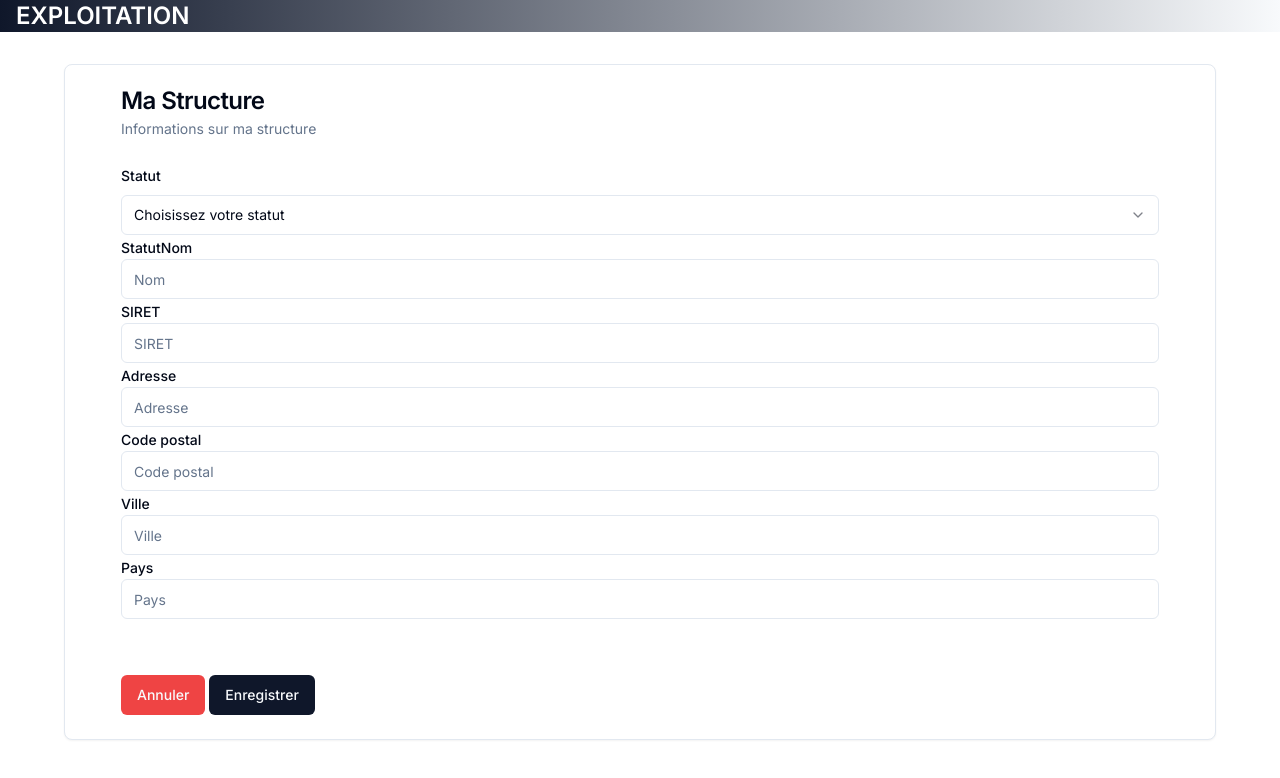
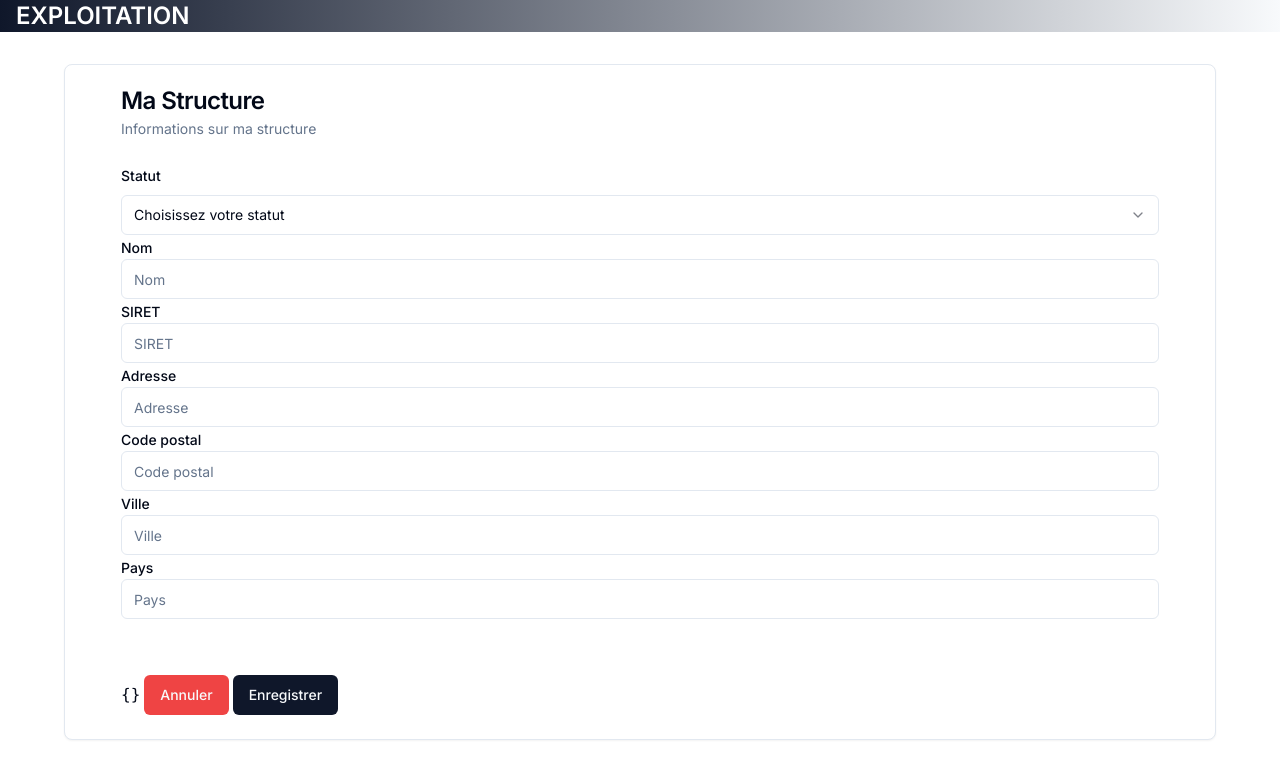
Before and after one commit to scaleup-coding-factory-L2/scale_up_front, a Next.js app: page /structure in a window 1280 px wide. Shown: the top 778 px of the page. Built offline with nearby package versions, Linux system fonts and the light colour scheme.

Commit message:
Code improvements

```diff
--- a/src/app/structure/structure-form.tsx
+++ b/src/app/structure/structure-form.tsx
@@ -53,8 +53,16 @@ type Structure = Company | Person;
 
 interface Employee {}
 
-const personSchema = z.object({
-  status: z.literal("temp-worker") || z.literal("freelance"),
+const tempWorkerSchema = z.object({
+  status: z.literal("temp-worker"),
+  firstName: z.string(),
+  lastName: z.string(),
+  phone: z.string(),
+  email: z.string().email(),
+});
+
+const freelanceSchema = z.object({
+  status: z.literal("freelance"),
   firstName: z.string(),
   lastName: z.string(),
   phone: z.string(),
@@ -73,8 +81,9 @@ const companySchema = z.object({
 
 // Schema must be either companySchema or personSchema
 const structureSchema = z.discriminatedUnion("status", [
+  tempWorkerSchema,
+  freelanceSchema,
   companySchema,
-  personSchema,
 ]);
 
 export default function StructureForm() {
@@ -82,9 +91,14 @@ export default function StructureForm() {
     resolver: zodResolver(structureSchema),
   });
 
+  const { watch } = useForm<z.infer<typeof structureSchema>>({
+    resolver: zodResolver(structureSchema),
+  });
+
   const [canEdit, setCanEdit] = useState(false);
 
-  const [structureType, setStructureType] = useState<string | null>(null);
+  const [status, setStatus] = useState<string>();
+  // const status = watch("status");
 
   const personValues = ["temp-worker", "freelance"];
   const companyValues = ["llc"];
@@ -109,9 +123,11 @@ export default function StructureForm() {
                 <FormItem>
                   <FormLabel htmlFor="status">Statut</FormLabel>
                   <Select
-                    onValueChange={(value) => {
-                      setStructureType(value);
+                    onValueChange={() => {
+                      setStatus(field.value);
+                      field.onChange;
                     }}
+                    defaultValue={field.value}
                   >
                     <FormControl>
                       <SelectTrigger id="status">
@@ -130,19 +146,25 @@ export default function StructureForm() {
                 </FormItem>
               )}
             />
-            <Label htmlFor="status">Statut</Label>
 
-            {structureType && personValues.includes(structureType) ? (
-              <PersonForm />
+            {status && personValues.includes(status) ? (
+              <PersonForm form={form} />
             ) : (
               <CompanyForm />
             )}
           </CardContent>
           <CardFooter className="flex gap-1">
-            <Button type="submit" variant="destructive">
-              Annuler
+            <pre>{JSON.stringify(watch(), null, 2)}</pre>
+            <Button variant="destructive">Annuler</Button>
+            <Button
+              type="submit"
+              onClick={() => {
+                console.log(status);
+                setCanEdit(false);
+              }}
+            >
+              Enregistrer
             </Button>
-            <Button>Enregistrer</Button>
           </CardFooter>
         </form>
       </Form>
@@ -150,20 +172,61 @@ export default function StructureForm() {
   );
 }
 
-function PersonForm() {
+function PersonForm({ form }: { form: any }) {
   return (
     <>
-      <Label htmlFor="firstName">Prénom</Label>
-      <Input id="firstName" placeholder="Prénom" />
-
-      <Label htmlFor="lastName">Nom</Label>
-      <Input id="lastName" placeholder="Nom" />
-
-      <Label htmlFor="phone">Téléphone</Label>
-      <Input id="phone" placeholder="Téléphone" />
-
-      <Label htmlFor="email">Email</Label>
-      <Input id="email" placeholder="Email" />
+      <FormField
+        control={form.control}
+        name="firstName"
+        render={({ field }) => (
+          <FormItem>
+            <FormLabel htmlFor="firstName">Prénom</FormLabel>
+            <FormControl>
+              <Input id="firstName" placeholder="Prénom" />
+            </FormControl>
+            <FormMessage />
+          </FormItem>
+        )}
+      />
+      <FormField
+        control={form.control}
+        name="lastName"
+        render={({ field }) => (
+          <FormItem>
+            <FormLabel htmlFor="lastName">Nom</FormLabel>
+            <FormControl>
+              <Input id="lastName" placeholder="Nom" />
+            </FormControl>
+            <FormMessage />
+          </FormItem>
+        )}
+      />
+      <FormField
+        control={form.control}
+        name="phone"
+        render={({ field }) => (
+          <FormItem>
+            <FormLabel htmlFor="phone">Téléphone</FormLabel>
+            <FormControl>
+              <Input id="phone" placeholder="Téléphone" />
+            </FormControl>
+            <FormMessage />
+          </FormItem>
+        )}
+      />
+      <FormField
+        control={form.control}
+        name="email"
+        render={({ field }) => (
+          <FormItem>
+            <FormLabel htmlFor="email">Email</FormLabel>
+            <FormControl>
+              <Input id="email" placeholder="Email" />
+            </FormControl>
+            <FormMessage />
+          </FormItem>
+        )}
+      />
     </>
   );
 }
```
